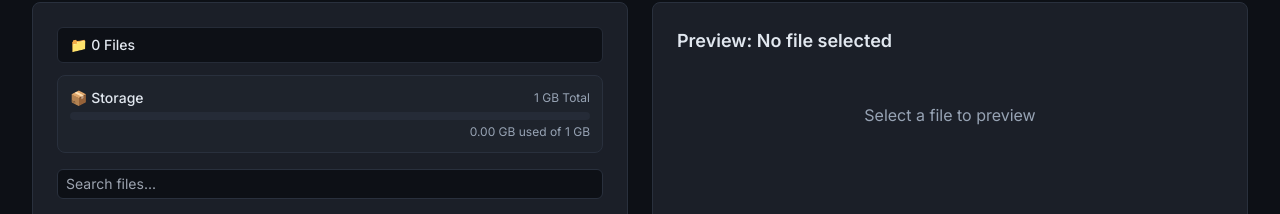
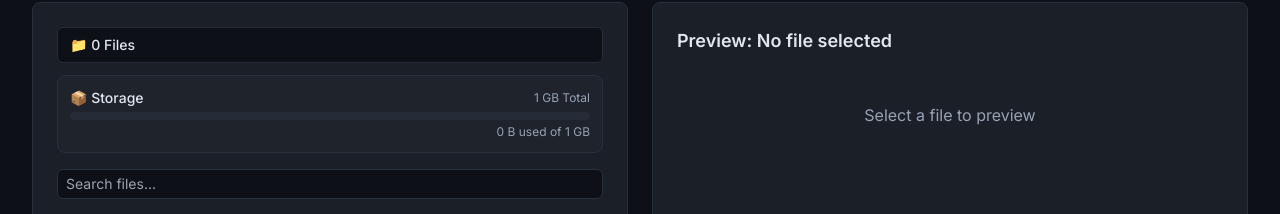
Before and after one commit to atmanartworks/founderai_workspace, a React (Vite) app: page /dashboard in a window 1280 px wide. Shown: the part 155-369 px from the top of the page. Built offline with nearby package versions, Linux system fonts and the light colour scheme; the HTML template or start-up script is replaced by a standard one.

Commit message:
Fix storage display issue

```diff
--- a/src/pages/Dashboard.tsx
+++ b/src/pages/Dashboard.tsx
@@ -266,7 +266,7 @@ const VaultFiles = () => {
               </div>
 
               <div className="mt-1 text-xs text-muted-foreground text-right">
-                {usedGB} GB used of {totalGB} GB
+                {formatFileSize(storageUsed)} used of {totalGB} GB
               </div>
             </div>
           </div>
```
